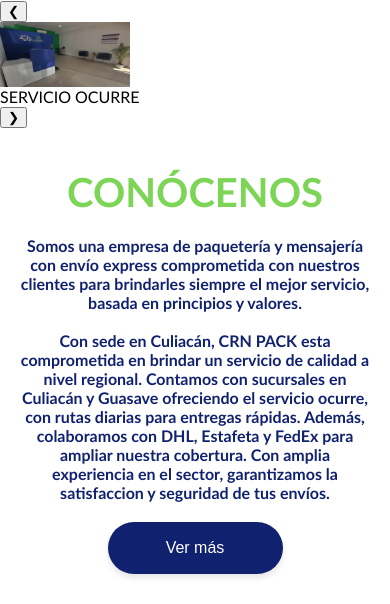
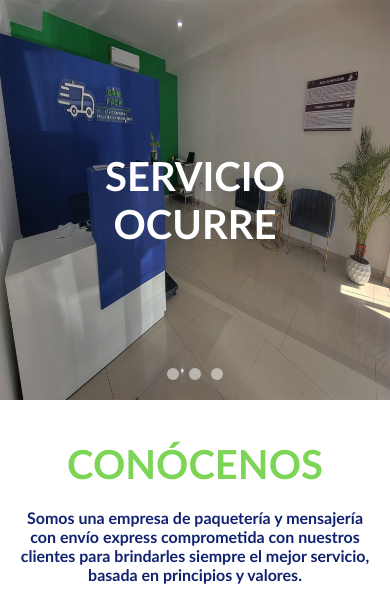
Before and after one commit to MacbethCarrillo/Proyectos-HTML-PHP, a PHP site: page / in a window 390 px wide. Shown: the part 76-680 px from the top of the page. Run offline with PHP 8.4, Linux system fonts and the light colour scheme.

Commit message:
Update styles.css

```diff
--- a/CRN PACK Sitio Web/styles.css
+++ b/CRN PACK Sitio Web/styles.css
@@ -191,12 +191,36 @@
     display: flex;
     transition: transform 0.5s ease-in-out;
     width: 300%;
+    user-select: none; /* Evita que el contenido se seleccione */
+}
+
+.carousel-image-container {
+    position: relative;
+    width: 33.33%; /* Ajusta según el número de imágenes */
 }
 
 .carousel-images img {
-    width: 33.33%;
+    width: 100%; /* Asegúrate de que la imagen ocupe todo el contenedor */
     height: auto;
     display: block;
+    pointer-events: none; /* Evita que el puntero interactúe con la imagen */
+    user-select: none; /* Evita que el contenido se seleccione */
+    -webkit-user-select: none; /* Evita la selección en Safari */
+    -ms-user-select: none; /* Internet Explorer/Edge */
+    -moz-user-select: none; /* Firefox */
+}
+
+.carousel-text {
+    position: absolute;
+    top: 50%;
+    left: 140px; /* Ajusta según sea necesario */
+    transform: translateY(-50%);
+    color: white;
+    font-size: 5em; /* Ajusta el tamaño de fuente según sea necesario */
+    font-family: 'Trebuchet MS', sans-serif; /* Fuente personalizada */
+    font-weight: bold; /* Texto en negrita */
+    pointer-events: none; /* Evita la interacción con el texto */
+    user-select: none; /* Evita que el texto se seleccione */
 }
 
 .carousel-dots {
@@ -222,18 +246,58 @@
     background-color: #ffffff;
 }
 
-@media(max-width: 400px){
+.carousel-btn {
+    position: absolute;
+    top: 50%;
+    transform: translateY(-50%);
+    background-color: rgba(0, 0, 0, 0.5);
+    border: none;
+    color: white;
+    font-size: 2rem;
+    padding: 10px;
+    cursor: pointer;
+    z-index: 2;
+}
+
+.prev-btn {
+    left: 10px;
+}
+
+.next-btn {
+    right: 10px;
+}
+
+.carousel-btn:hover {
+    background-color: rgba(0, 0, 0, 0.8);
+}
+
+@media(max-width: 1100px) {
+    .carousel-btn {
+        display: none;
+    }
+
+    .carousel-images img {
+        height: 400px;
+    }
 
     .carousel-dots {
         bottom: 20px;
+
     }
 
     .carousel-dots button {
-        width: 5px;
+        width: 12px;
         height: 12px;
     }
 
+    .carousel-text {
+        text-align: center;
+        left: 50%;
+        transform: translate(-50%, -50%); /* Centrar vertical y horizontalmente */
+        font-size: 2.5em; /* Tamaño de fuente grande para pantallas pequeñas */
+    }
 }
+
 
 /* ---------------------------------------DIV NOSOTROS--------------------------------- */
 .nosotros {
```
